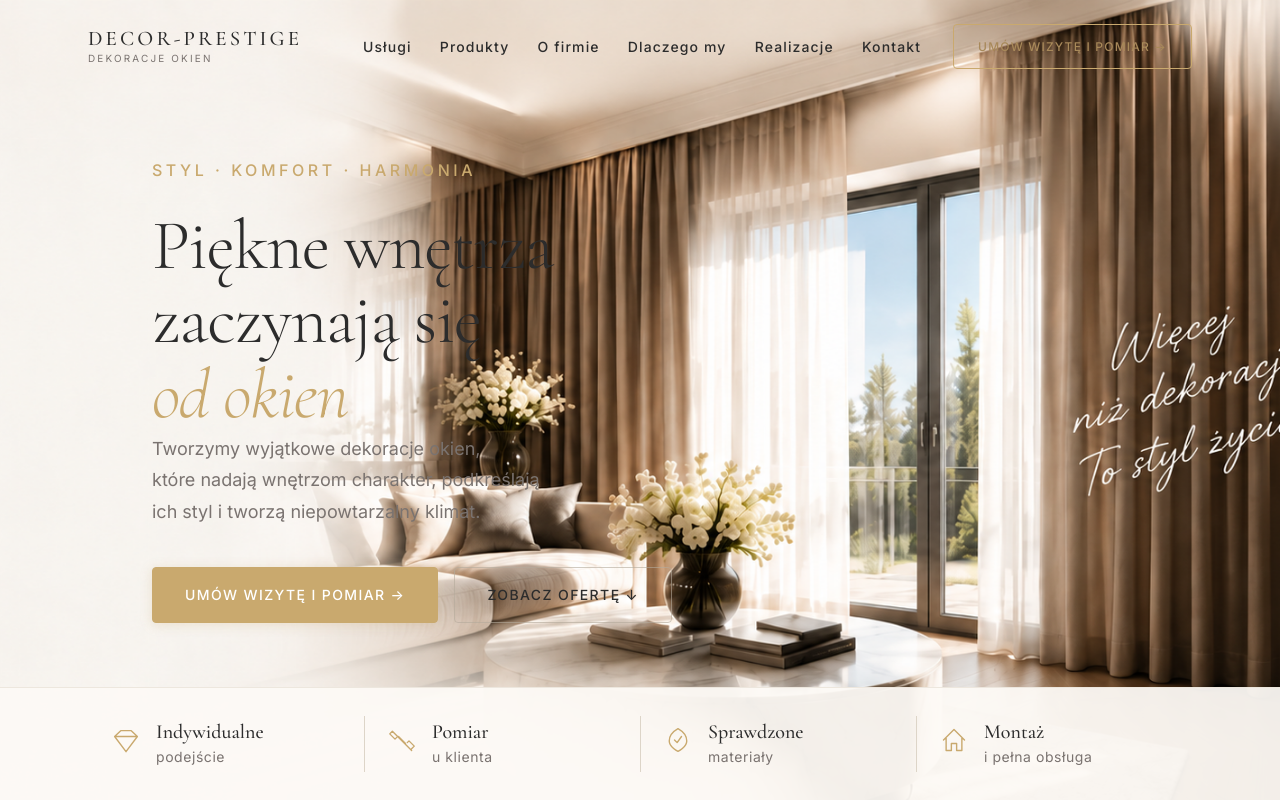
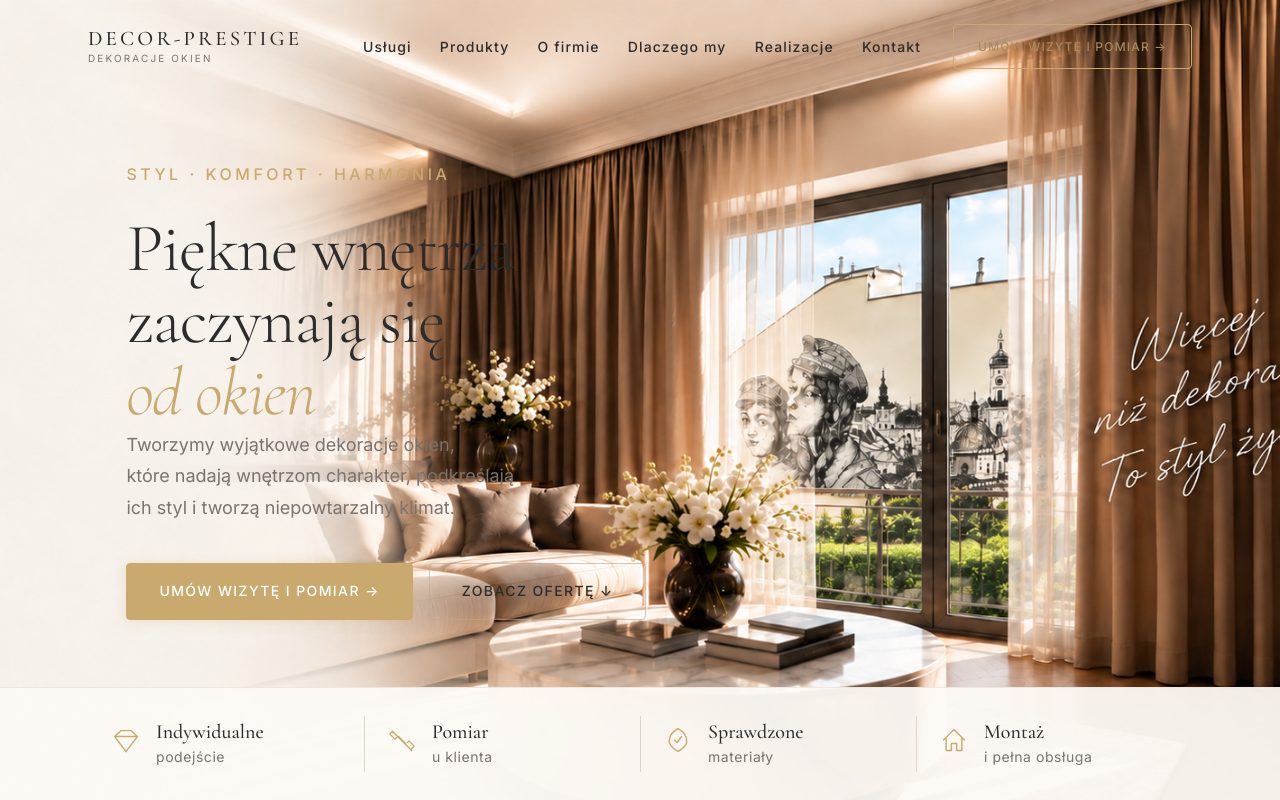
Before and after one commit to web48app/decor-prestige, a React (Vite) app in the folder decor-prestige/: page / in a window 1280 px wide. Shown: the top 800 px of the page. Built offline with nearby package versions, Linux system fonts and the light colour scheme.

Commit message:
Nowe hero, poprawka czytelnosci tekstu na mniejszych laptopach

```diff
--- a/decor-prestige/src/components/sections/Hero/Hero.module.css
+++ b/decor-prestige/src/components/sections/Hero/Hero.module.css
@@ -27,6 +27,22 @@
   z-index: 0;
 }
 
+/* ---- Kremowa poświata pod tekstem (mniejsze laptopy) ---- */
+.hero::before {
+  content: '';
+  position: absolute;
+  inset: 0;
+  z-index: 0;
+  pointer-events: none;
+  background: linear-gradient(
+    to right,
+    rgba(253, 250, 246, 0.92) 0%,
+    rgba(253, 250, 246, 0.84) 32%,
+    rgba(253, 250, 246, 0.50) 46%,
+    rgba(253, 250, 246, 0) 62%
+  );
+}
+
 /* ---- Fade-in ---- */
 .fadeIn {
   opacity: 0;
@@ -51,7 +67,7 @@
 .textCol {
   display: flex;
   flex-direction: column;
-  margin-left: clamp(2rem, 10vw, 10rem);
+  margin-left: clamp(1.5rem, 8vw, 10rem);
   padding-top: clamp(7rem, 11vw, 10rem);
   padding-right: var(--space-6);
   padding-bottom: var(--space-12);
@@ -72,7 +88,7 @@
 
 .heading {
   font-family: var(--font-heading);
-  font-size: clamp(3rem, 5.5vw, 5rem);
+  font-size: clamp(2.8rem, min(5.5vw, 8.5vh), 5rem);
   font-weight: 300;
   line-height: 1.06;
   letter-spacing: -0.02em;
@@ -161,6 +177,14 @@
   letter-spacing: 0.04em;
 }
 
+@media (min-width: 1700px) and (min-height: 950px) {
+  .hero::before { opacity: 0.5; }
+}
+
+@media (max-width: 600px) {
+  .hero::before { display: none; }
+}
+
 /* ============================================================
    RESPONSIVE
    ============================================================ */
```
Also changed, not shown: decor-prestige/public/hero.png.
